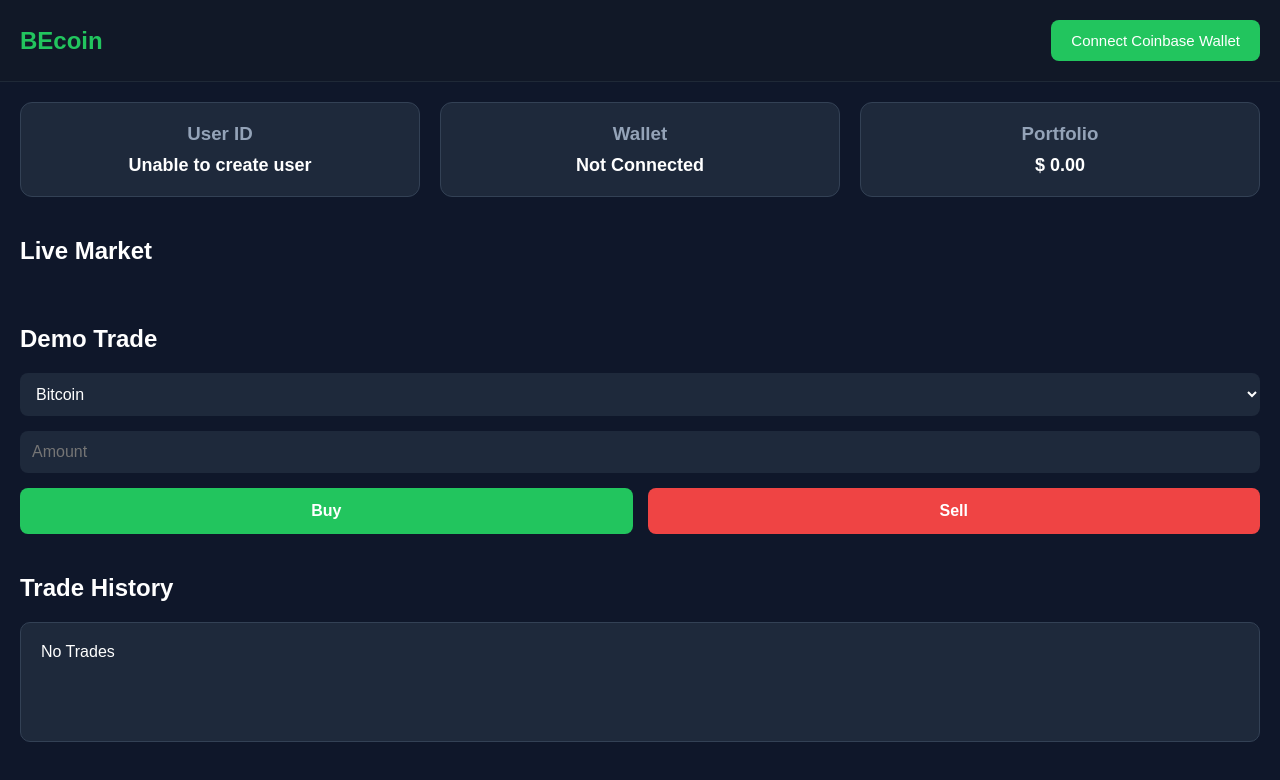
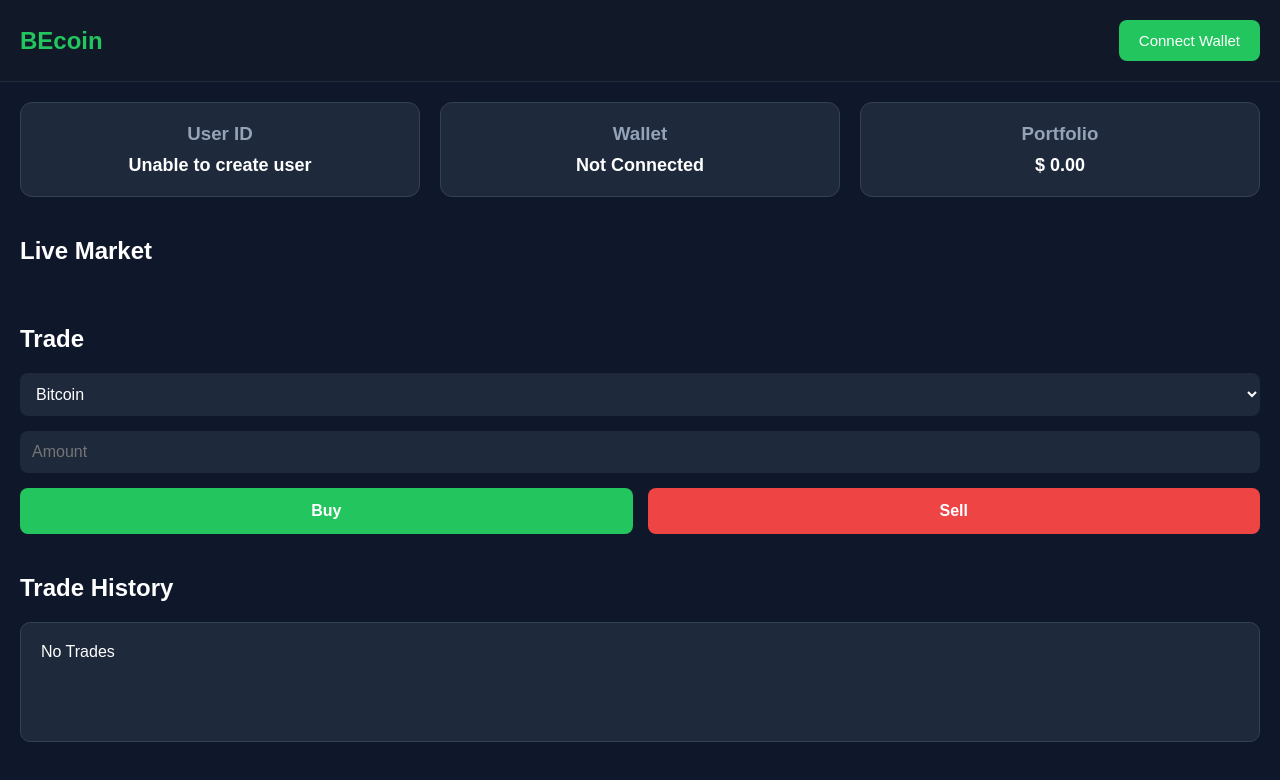
Before and after one commit to mejashimsheikh-star/Short-term-, a plain HTML site: page frontend/index.html in a window 1280 px wide. Drawn offline with Linux system fonts and the light colour scheme; no server answers.

Commit message:
Update index.html

```diff
--- a/frontend/index.html
+++ b/frontend/index.html
@@ -20,7 +20,7 @@
         </div>
 
         <button id="connectWallet">
-            Connect Coinbase Wallet
+            Connect Wallet
         </button>
 
     </header>
@@ -72,7 +72,7 @@
     <section class="trade">
 
         <h2>
-            Demo Trade
+            Trade
         </h2>
 
         <select id="coin">
```
